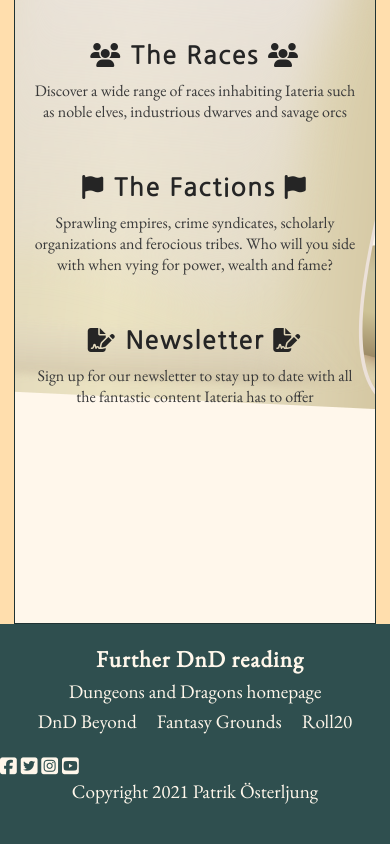
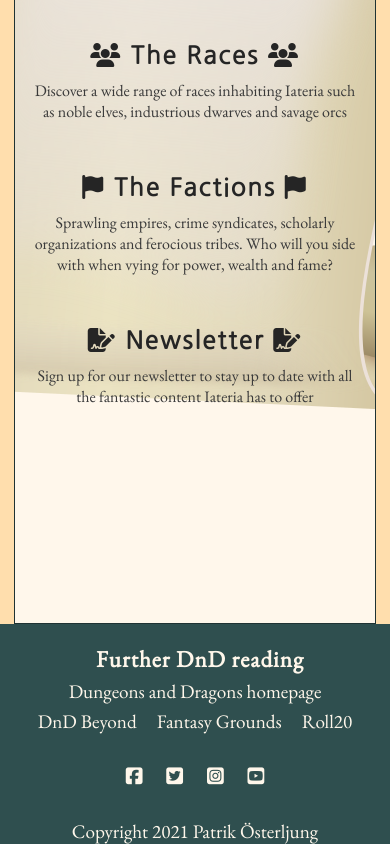
Before and after one commit to oljung/portfolio-project-one, a plain HTML site: page index.html in a window 390 px wide. Shown: the part 1739-2583 px from the top of the page. Drawn offline with nearby package versions, Linux system fonts and the light colour scheme.

Commit message:
feat: styling for social media links

```diff
--- a/assets/css/style.css
+++ b/assets/css/style.css
@@ -221,6 +221,18 @@ footer {
     position: absolute;
     right: 10px;
     bottom: 10px;
+    clear: both;
+}
+
+.social-media-links {
+    position: absolute;
+    right: 50px;
+    bottom: 75px;
+    clear: both;
+}
+
+.social-media-links a {
+    padding: 0 10px;
 }
 
 footer a{
@@ -705,7 +717,7 @@ footer a:hover {
         flex-wrap: wrap;
         flex-direction: row;
         justify-content: center;
-        margin: 0 0 20px 0;
+        margin: 0 0 30px 0;
     }
 
     .external-links a {
@@ -718,6 +730,13 @@ footer a:hover {
         text-align: center;
     }
 
+    .social-media-links {
+        position: static;
+        width: 100%;
+        text-align: center;
+        margin-bottom: 30px;
+    }
+
     /* Information pages */
     .text-content, .image-content {
         float: none;
```
